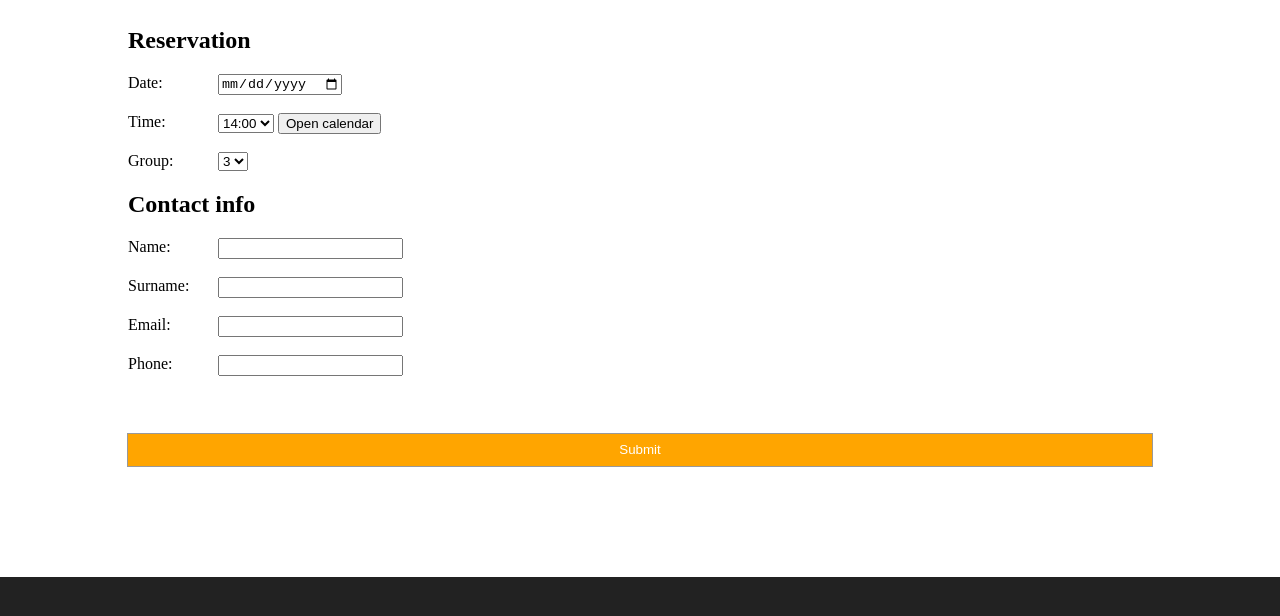
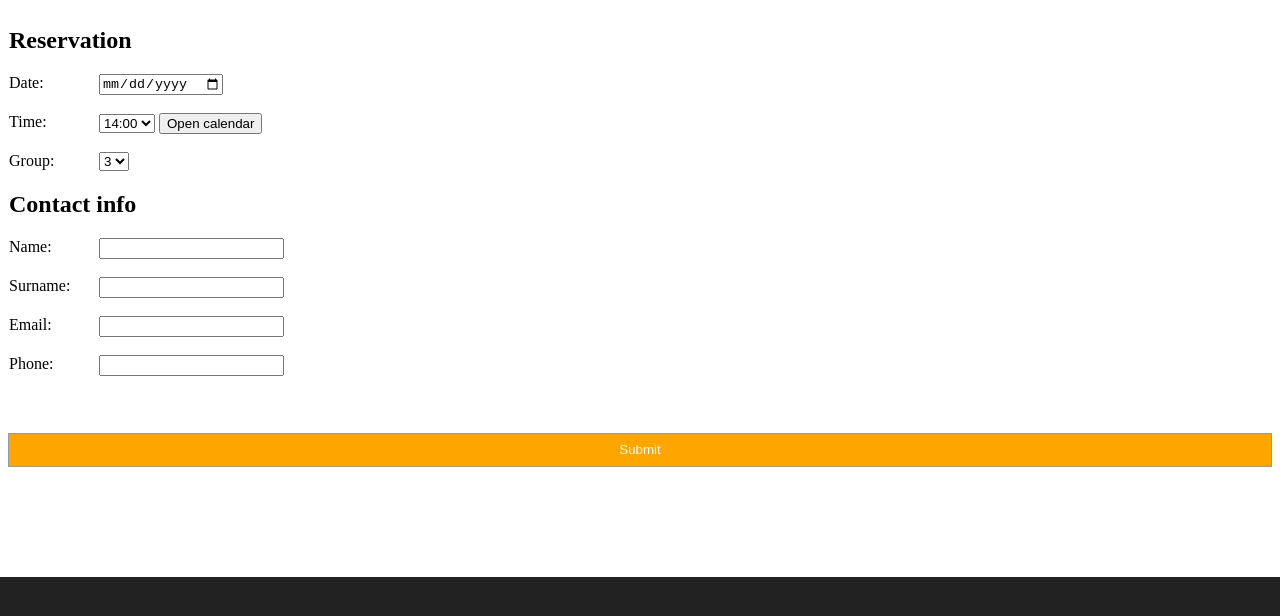
Before and after one commit to nlobarev/galaxy, a plain HTML site: page index.html in a window 1280 px wide. Shown: the part 310-926 px from the top of the page. Drawn offline with Linux system fonts and the light colour scheme.

Commit message:
Update style.css

```diff
--- a/style.css
+++ b/style.css
@@ -55,8 +55,7 @@ nav>.choosen{
 }
 
 article{
-    width:80%;
-    margin:auto;
+    width:  100%-9px;
     min-height:500px;
     padding:9px;
     padding-bottom:70px;
```
